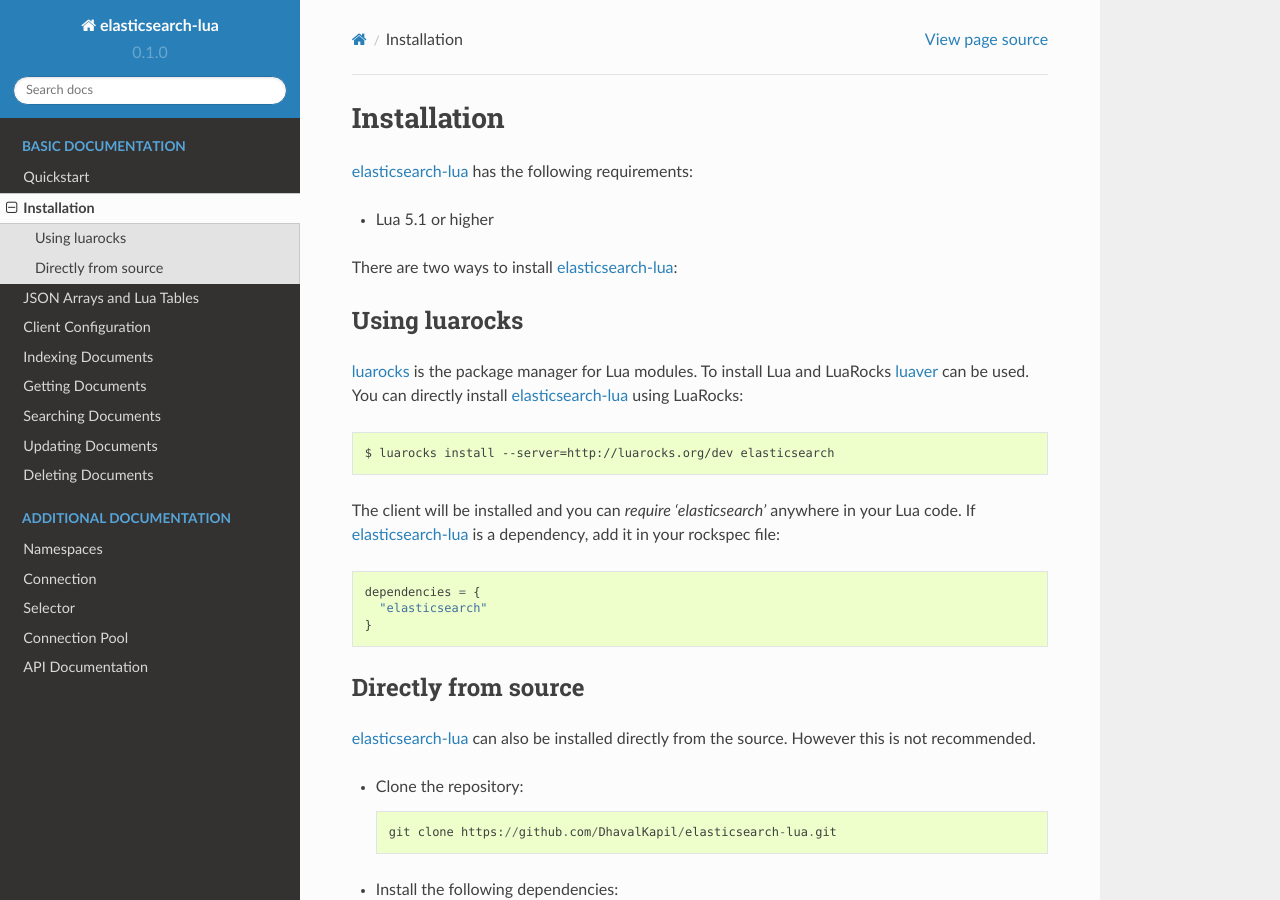
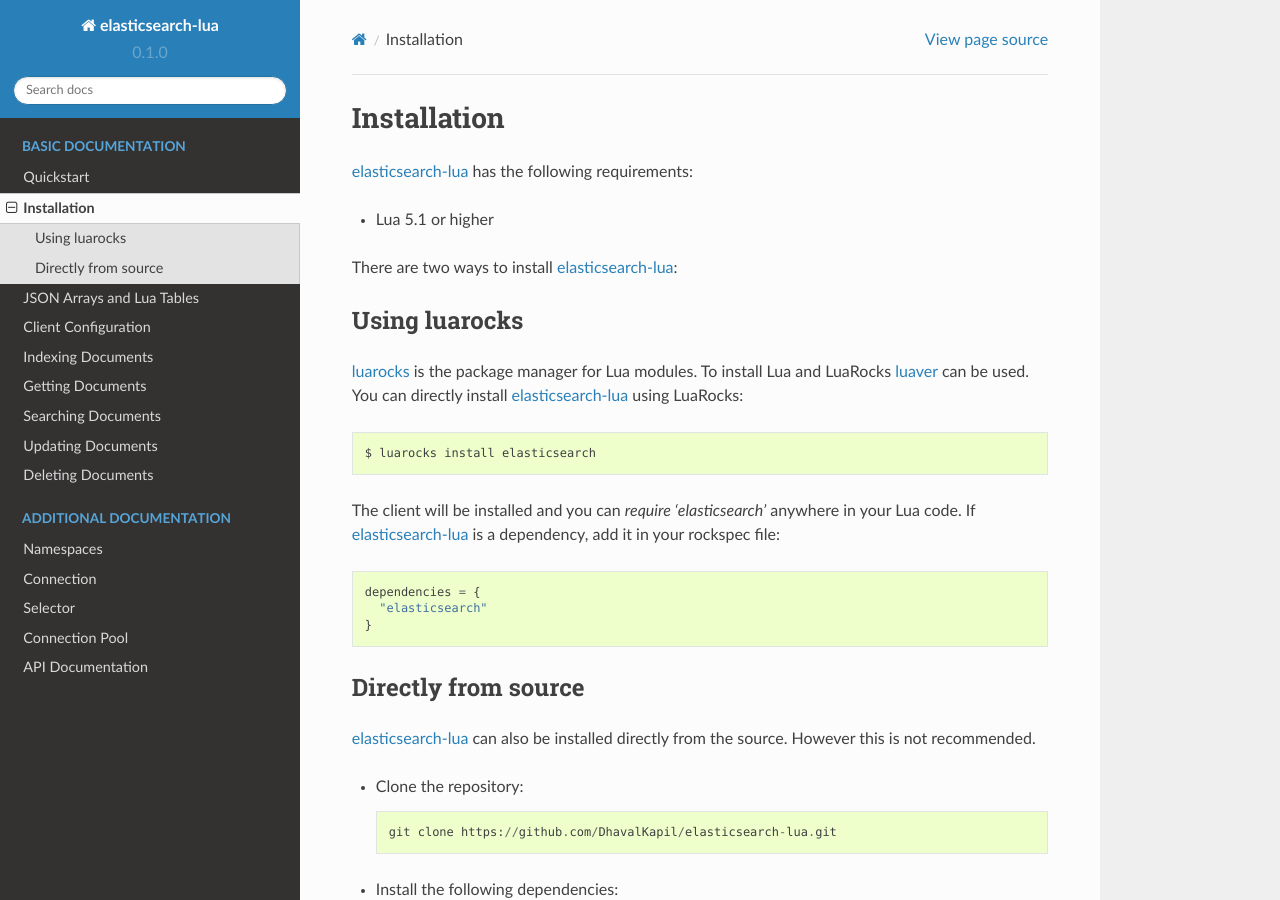
Before and after one commit to DhavalKapil/elasticsearch-lua, a Sphinx documentation site: the page built from docs/installation.rst, in a window 1280 px wide and 900 px high. Built offline with Sphinx 7.4.7 and the Read the Docs theme 2.0.0, drawn with Linux system fonts in a browser that asks for light colours.

Commit message:
Version 1.0.0

```diff
--- a/docs/installation.rst
+++ b/docs/installation.rst
@@ -14,7 +14,7 @@
 `luaver`_ can be used. You can directly install `elasticsearch-lua`_ using
 LuaRocks::
 
-  $ luarocks install --server=http://luarocks.org/dev elasticsearch
+  $ luarocks install elasticsearch
 
 The client will be installed and you can `require 'elasticsearch'` anywhere in
 your Lua code. If `elasticsearch-lua`_ is a dependency, add it in your rockspec
```
Also changed, not shown: README.md (+1 -1 lines), .travis.yml, 3 other files.
